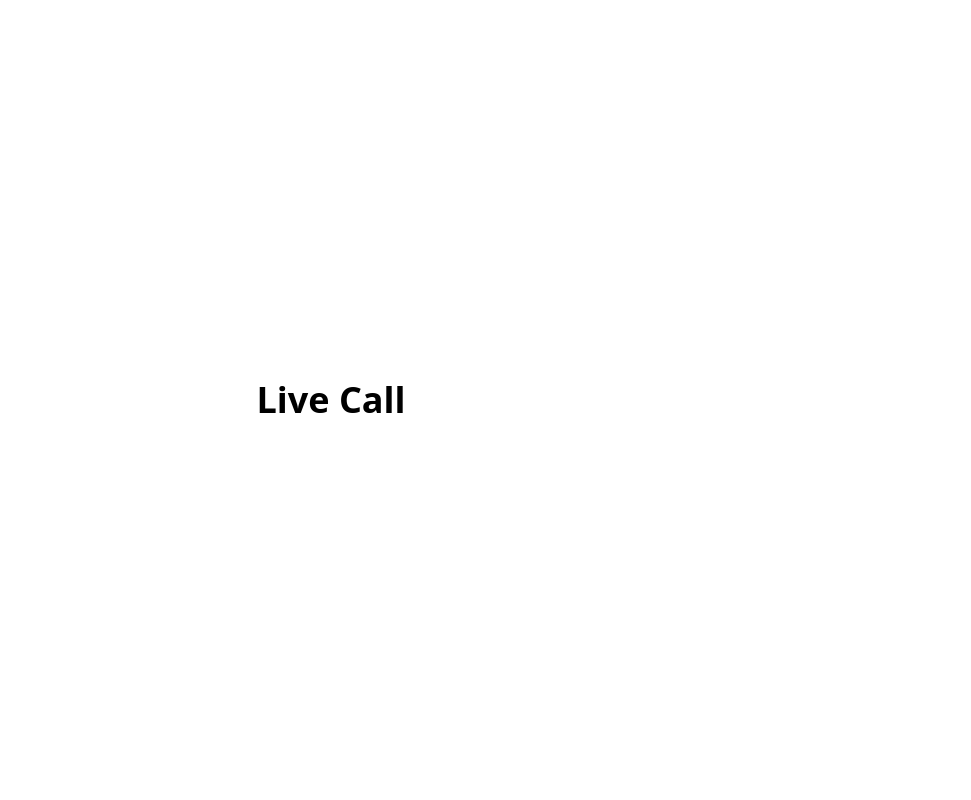
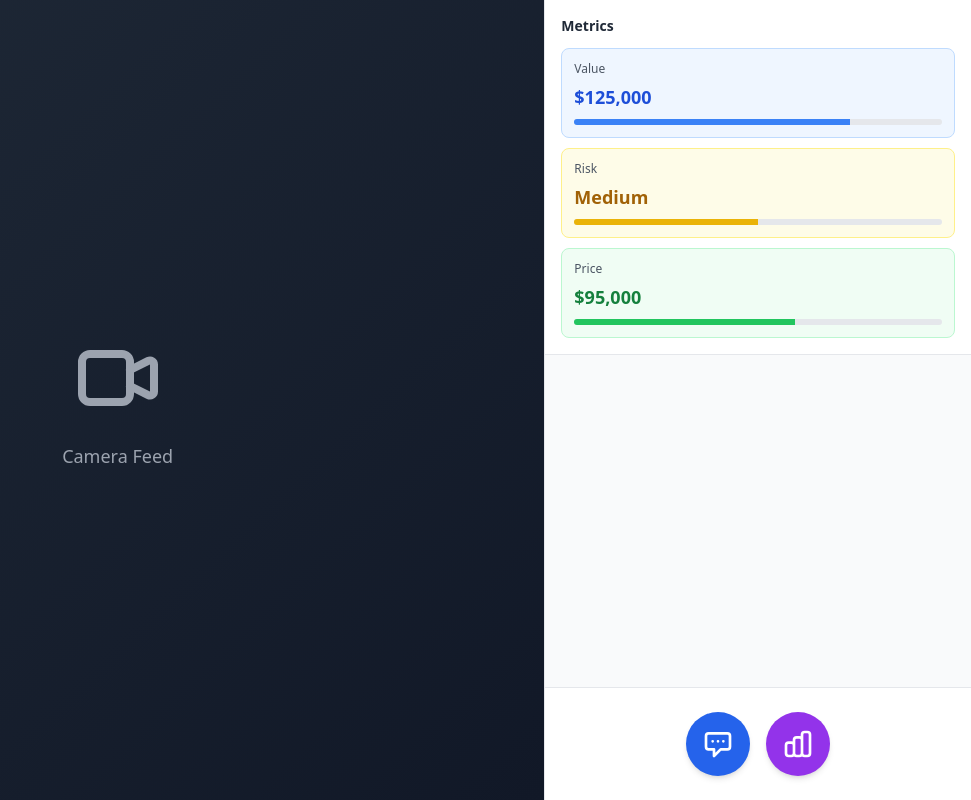
Before and after one commit to sidstrasser/START-Hack, a Next.js app in the folder frontend/: page /live-call in a window 1280 px wide. Shown: the whole page, without its empty margins (309-1280 px from the left). Built offline with nearby package versions, Linux system fonts and the light colour scheme.

Commit message:
page layout

```diff
--- /dev/null
+++ b/frontend/app/components/Metric.tsx
@@ -0,0 +1,57 @@
+interface MetricProps {
+  label: string;
+  value: string;
+  color: "blue" | "yellow" | "green" | "purple" | "red";
+  fillPercentage: number; // 0-100
+}
+
+const colorClasses = {
+  blue: {
+    bg: "bg-blue-50",
+    border: "border-blue-200",
+    text: "text-blue-700",
+    fill: "bg-blue-500",
+  },
+  yellow: {
+    bg: "bg-yellow-50",
+    border: "border-yellow-200",
+    text: "text-yellow-700",
+    fill: "bg-yellow-500",
+  },
+  green: {
+    bg: "bg-green-50",
+    border: "border-green-200",
+    text: "text-green-700",
+    fill: "bg-green-500",
+  },
+  purple: {
+    bg: "bg-purple-50",
+    border: "border-purple-200",
+    text: "text-purple-700",
+    fill: "bg-purple-500",
+  },
+  red: {
+    bg: "bg-red-50",
+    border: "border-red-200",
+    text: "text-red-700",
+    fill: "bg-red-500",
+  },
+};
+
+export default function Metric({ label, value, color, fillPercentage }: MetricProps) {
+  const colors = colorClasses[color];
+
+  return (
+    <div className={`${colors.bg} rounded-lg p-3 border ${colors.border}`}>
+      <div className="text-xs text-gray-600 mb-1.5">{label}</div>
+      <div className={`text-lg font-bold ${colors.text} mb-2`}>{value}</div>
+      {/* Progress line */}
+      <div className="w-full h-1.5 bg-gray-200 rounded-full overflow-hidden">
+        <div
+          className={`h-full ${colors.fill} transition-all duration-300`}
+          style={{ width: `${Math.min(100, Math.max(0, fillPercentage))}%` }}
+        />
+      </div>
+    </div>
+  );
+}
--- a/frontend/app/live-call/page.tsx
+++ b/frontend/app/live-call/page.tsx
@@ -1,7 +1,138 @@
+"use client";
+
+import { useState } from "react";
+import Metric from "../components/Metric";
+
 export default function LiveCall() {
+  const [metrics] = useState({
+    value: "$125,000",
+    risk: "Medium",
+    price: "$95,000",
+  });
+
   return (
-    <main className="min-h-screen flex items-center justify-center">
-      <h1 className="text-4xl font-bold">Live Call</h1>
+    <main className="min-h-screen flex">
+      {/* Left side - Video (2/3 of screen) */}
+      <div className="w-2/3 bg-black flex items-center justify-center relative">
+        <div className="w-full h-full bg-gray-900 flex items-center justify-center">
+          {/* Video placeholder - can be replaced with actual video element */}
+          <div className="w-full h-full bg-gradient-to-br from-gray-800 to-gray-900 flex items-center justify-center">
+            <div className="text-center text-gray-400">
+              <svg
+                className="w-24 h-24 mx-auto mb-4"
+                fill="none"
+                stroke="currentColor"
+                viewBox="0 0 24 24"
+              >
+                <path
+                  strokeLinecap="round"
+                  strokeLinejoin="round"
+                  strokeWidth={2}
+                  d="M15 10l4.553-2.276A1 1 0 0121 8.618v6.764a1 1 0 01-1.447.894L15 14M5 18h8a2 2 0 002-2V8a2 2 0 00-2-2H5a2 2 0 00-2 2v8a2 2 0 002 2z"
+                />
+              </svg>
+              <p className="text-lg">Camera Feed</p>
+            </div>
+          </div>
+        </div>
+      </div>
+
+      {/* Right side - Chat bar with metrics and actions (1/3 of screen) */}
+      <div className="w-1/3 bg-gray-50 flex flex-col border-l border-gray-200">
+        {/* Metrics Section at the top */}
+        <div className="p-4 border-b border-gray-200 bg-white">
+          <h2 className="text-sm font-semibold mb-3 text-gray-800">Metrics</h2>
+          <div className="space-y-2.5">
+            <Metric
+              label="Value"
+              value={metrics.value}
+              color="blue"
+              fillPercentage={75}
+            />
+            <Metric
+              label="Risk"
+              value={metrics.risk}
+              color="yellow"
+              fillPercentage={50}
+            />
+            <Metric
+              label="Price"
+              value={metrics.price}
+              color="green"
+              fillPercentage={60}
+            />
+          </div>
+        </div>
+
+        {/* Action Buttons at the bottom */}
+        <div className="mt-auto p-6 border-t border-gray-200 bg-white">
+          <div className="flex items-center justify-center gap-4">
+            {/* Argument Button */}
+            <div className="relative group">
+              <button
+                onClick={() => {
+                  // Mock action - no functionality yet
+                  console.log("Argument button clicked");
+                }}
+                className="w-16 h-16 rounded-full bg-blue-600 hover:bg-blue-700 text-white flex items-center justify-center transition-colors duration-200 shadow-md hover:shadow-lg"
+              >
+                <svg
+                  className="w-8 h-8"
+                  fill="none"
+                  stroke="currentColor"
+                  viewBox="0 0 24 24"
+                >
+                  <path
+                    strokeLinecap="round"
+                    strokeLinejoin="round"
+                    strokeWidth={2}
+                    d="M8 10h.01M12 10h.01M16 10h.01M9 16H5a2 2 0 01-2-2V6a2 2 0 012-2h14a2 2 0 012 2v8a2 2 0 01-2 2h-5l-5 5v-5z"
+                  />
+                </svg>
+              </button>
+              {/* Tooltip */}
+              <div className="absolute bottom-full left-1/2 transform -translate-x-1/2 mb-2 px-3 py-1.5 bg-gray-900 text-white text-sm rounded-lg opacity-0 group-hover:opacity-100 transition-opacity duration-200 pointer-events-none whitespace-nowrap">
+                Argument
+                <div className="absolute top-full left-1/2 transform -translate-x-1/2 -mt-1">
+                  <div className="border-4 border-transparent border-t-gray-900"></div>
+                </div>
+              </div>
+            </div>
+
+            {/* Outcome Analysis Button */}
+            <div className="relative group">
+              <button
+                onClick={() => {
+                  // Mock action - no functionality yet
+                  console.log("Outcome Analysis button clicked");
+                }}
+                className="w-16 h-16 rounded-full bg-purple-600 hover:bg-purple-700 text-white flex items-center justify-center transition-colors duration-200 shadow-md hover:shadow-lg"
+              >
+                <svg
+                  className="w-8 h-8"
+                  fill="none"
+                  stroke="currentColor"
+                  viewBox="0 0 24 24"
+                >
+                  <path
+                    strokeLinecap="round"
+                    strokeLinejoin="round"
+                    strokeWidth={2}
+                    d="M9 19v-6a2 2 0 00-2-2H5a2 2 0 00-2 2v6a2 2 0 002 2h2a2 2 0 002-2zm0 0V9a2 2 0 012-2h2a2 2 0 012 2v10m-6 0a2 2 0 002 2h2a2 2 0 002-2m0 0V5a2 2 0 012-2h2a2 2 0 012 2v14a2 2 0 01-2 2h-2a2 2 0 01-2-2z"
+                  />
+                </svg>
+              </button>
+              {/* Tooltip */}
+              <div className="absolute bottom-full left-1/2 transform -translate-x-1/2 mb-2 px-3 py-1.5 bg-gray-900 text-white text-sm rounded-lg opacity-0 group-hover:opacity-100 transition-opacity duration-200 pointer-events-none whitespace-nowrap">
+                Outcome Analysis
+                <div className="absolute top-full left-1/2 transform -translate-x-1/2 -mt-1">
+                  <div className="border-4 border-transparent border-t-gray-900"></div>
+                </div>
+              </div>
+            </div>
+          </div>
+        </div>
+      </div>
     </main>
   );
 }
```
